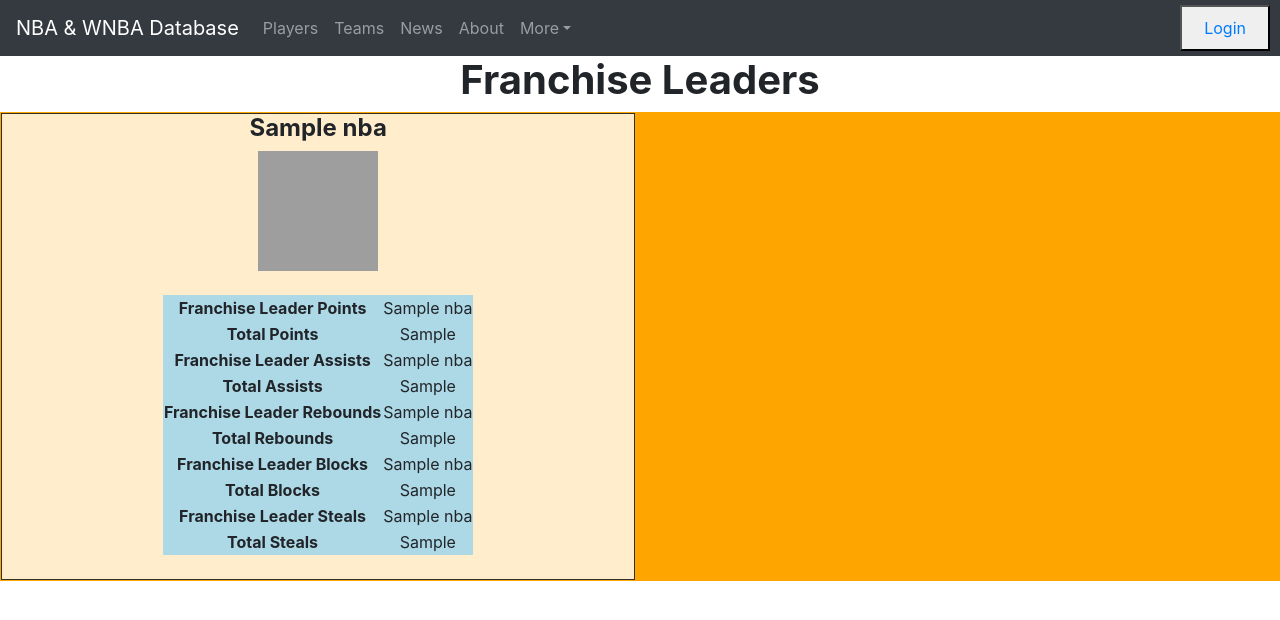
After one commit to bibartanjha/teame9, a Flask app: page /Franchise_Leaders in a window 1280 px wide. The commit adds this page. Shown: the top 620 px of the page. Run offline with Flask 2, Linux system fonts and the light colour scheme; a database or web service that is not in the repository returns one stand-in record (values such as "Sample title"); some libraries are stand-ins or nearby versions; grey boxes are pictures that could not be loaded.

Commit message:
created franchise leaders and years.changing trade sim to coaches - Andrew

```diff
--- a/GCPcode/main.py
+++ b/GCPcode/main.py
@@ -20,6 +20,7 @@ app = Flask(__name__)
 client_year = MongoClient("mongodb+srv://Andrew:w66lPqEEXd7YZPZB@teame9db.kngdj.gcp.mongodb.net/Years?retryWrites=true&w=majority")
 client_trade = MongoClient("mongodb+srv://Andrew:w66lPqEEXd7YZPZB@teame9db.kngdj.gcp.mongodb.net/Players?retryWrites=true&w=majority")
 client_teams = MongoClient("mongodb+srv://Andrew:w66lPqEEXd7YZPZB@teame9db.kngdj.gcp.mongodb.net/Teams?retryWrites=true&w=majority")
+client_franLeaders = MongoClient("mongodb+srv://Andrew:w66lPqEEXd7YZPZB@teame9db.kngdj.gcp.mongodb.net/Franchise_Leaders?retryWrites=true&w=majority")
 
 @app.route('/')
 
@@ -73,64 +74,24 @@ def Year():
         year_info_documents.append(document)
     return render_template('year.html',year_info_documents=year_info_documents)
 
-@app.route('/Records')
+@app.route('/Franchise_Leaders')
 
 def record():
 
-    return render_template('records.html')
+    db_franLeaders = client_franLeaders['Franchise_Leaders']
+    collection_franLeaders = db_franLeaders['NBA']
+    franLeaders_documents = []
+    for document in collection_franLeaders.find():
+        franLeaders_documents.append(document)
 
-    #find team with most championships
-    # db_teams = client_teams.Teams
-    # collection_teams = db_teams['NBA']
-
-    # team_name = ""
-    # titles = 0
-    # for i in collection_teams:
-    #     number_of_championships = len(i['Championships'])
-    #     if titles <= number_of_championships:
-    #         titles = number_of_championships
-    #         team_name = i['Name']
-
-    # team_championship_str = team_name + " holds the record with " + str(titles) + " championships"
-
-    # return render_template('records.html',record_team_championships=team_championship_str)
+    return render_template('franchiseLeaders.html',franLeaders_documents=franLeaders_documents)
 
 
-
-
-
-@app.route('/TradeSim',methods = ['GET','POST'])
+@app.route('/Coaches',methods = ['GET','POST'])
 
 def TradeSim():
 
-    if request.method == 'POST':
-
-        player1 = request.form['playerName1']
-        player2 = request.form['playerName2']
-
-        if player1 == "" or player2 == "":
-
-            return render_template('tradeSim.html')
-
-        db_trade = client_trade.Players
-        collection_trade = db_trade['NBA_selected']
-        player1_info = collection_trade.find_one({"Name": player1})
-        player2_info = collection_trade.find_one({"Name": player2})
-
-        player1_stats = float(player1_info['PTS'])
-        player2_stats = float(player2_info['PTS'])
-
-        valid_trade = ""
-
-        if abs(player1_stats - player2_stats) > 5:
-            valid_trade = "Invalid trade between " + player1_info['Name'] + " and " + player2_info['Name']
-        else:
-            valid_trade = "Valid trade between " + player1_info['Name'] + " and " + player2_info['Name']
-
-        return render_template('tradeSim.html',valid_trade = valid_trade)
-
-    else:
-        return render_template('tradeSim.html')
+    return render_template('coaches.html')
 
 
 
--- /dev/null
+++ b/GCPcode/templates/franchiseLeaders.html
@@ -0,0 +1,61 @@
+{% extends 'base_modelpages.html' %}
+
+{% block title %}
+<title>Franchise Leaders</title>
+{% endblock %}
+{% block body %}
+<h1><b>Franchise Leaders</b></h1>
+<div class="grid-container">
+    {% for franLeader in franLeaders_documents %}
+        <div class = "grid-item">
+            <h4><b>{{franLeader['Team Name']}}</b></h4>
+            <img src="/static/images/teamspage/{{ franLeader['Team Name'] }}.jpg" alt="No picture found" width="120" height="120" />
+            <br>
+            <br>
+            <table>
+            	<tr>
+                    <td style="font-weight:bold">Franchise Leader Points</td>
+                    <td>{{franLeader['PTS Franchise Leader Name']}}</td>
+                </tr>
+            	<tr>
+                    <td style="font-weight:bold">Total Points</td>
+                    <td>{{franLeader['Total Points']}}</td>
+                </tr>
+                <tr>
+                    <td style="font-weight:bold">Franchise Leader Assists</td>
+                    <td>{{franLeader['AST Franchise Leader Name']}}</td>
+                </tr>
+                <tr>
+                    <td style="font-weight:bold">Total Assists</td>
+                    <td>{{franLeader['Total Assists']}}</td>
+                </tr>
+                <tr>
+                    <td style="font-weight:bold">Franchise Leader Rebounds</td>
+                    <td>{{franLeader['REB Franchise Leader Name']}}</td>
+                </tr>
+                <tr>
+                    <td style="font-weight:bold">Total Rebounds</td>
+                    <td>{{franLeader['Total Rebounds']}}</td>
+                </tr>
+                <tr>
+                    <td style="font-weight:bold">Franchise Leader Blocks</td>
+                    <td>{{franLeader['BLK Franchise Leader Name']}}</td>
+                </tr>
+                <tr>
+                    <td style="font-weight:bold">Total Blocks</td>
+                    <td>{{franLeader['Total Blocks']}}</td>
+                </tr>
+                <tr>
+                    <td style="font-weight:bold">Franchise Leader Steals</td>
+                    <td>{{franLeader['STL Franchise Leader Name']}}</td>
+                </tr>
+                <tr>
+                    <td style="font-weight:bold">Total Steals</td>
+                    <td>{{franLeader['Total Steals']}}</td>
+                </tr>
+            </table>
+            <br>
+        </div>
+        {% endfor %}
+    </div>
+{% endblock %}
--- a/GCPcode/templates/index.html
+++ b/GCPcode/templates/index.html
@@ -44,8 +44,8 @@
                 <li class="nav-item dropdown">
                     <a class="nav-link dropdown-toggle id=navbardrop" data-toggle="dropdown">More</a>
                     <div class="dropdown-menu">
-                        <a class="dropdown-item" href="/Records">Records</a>
-                        <a class="dropdown-item" href="/TradeSim">Trade Simulator</a>
+                        <a class="dropdown-item" href="/Franchise_Leaders">Franchise Leaders</a>
+                        <a class="dropdown-item" href="/Coaches">Coaches</a>
                         <a class="dropdown-item" href="/Year">Archive</a>
                         <a class="dropdown-item" href="/favteam">Favorite Team</a>
                         <a class="dropdown-item" href="/favplayer">Favorite Player</a>
```
Also changed, not shown: GCPcode/templates/records.html (deleted, +0 -83 lines), GCPcode/templates/year.html (+2 -40 lines), GCPcode/templates/coaches.html (renamed from GCPcode/templates/tradeSim.html).
